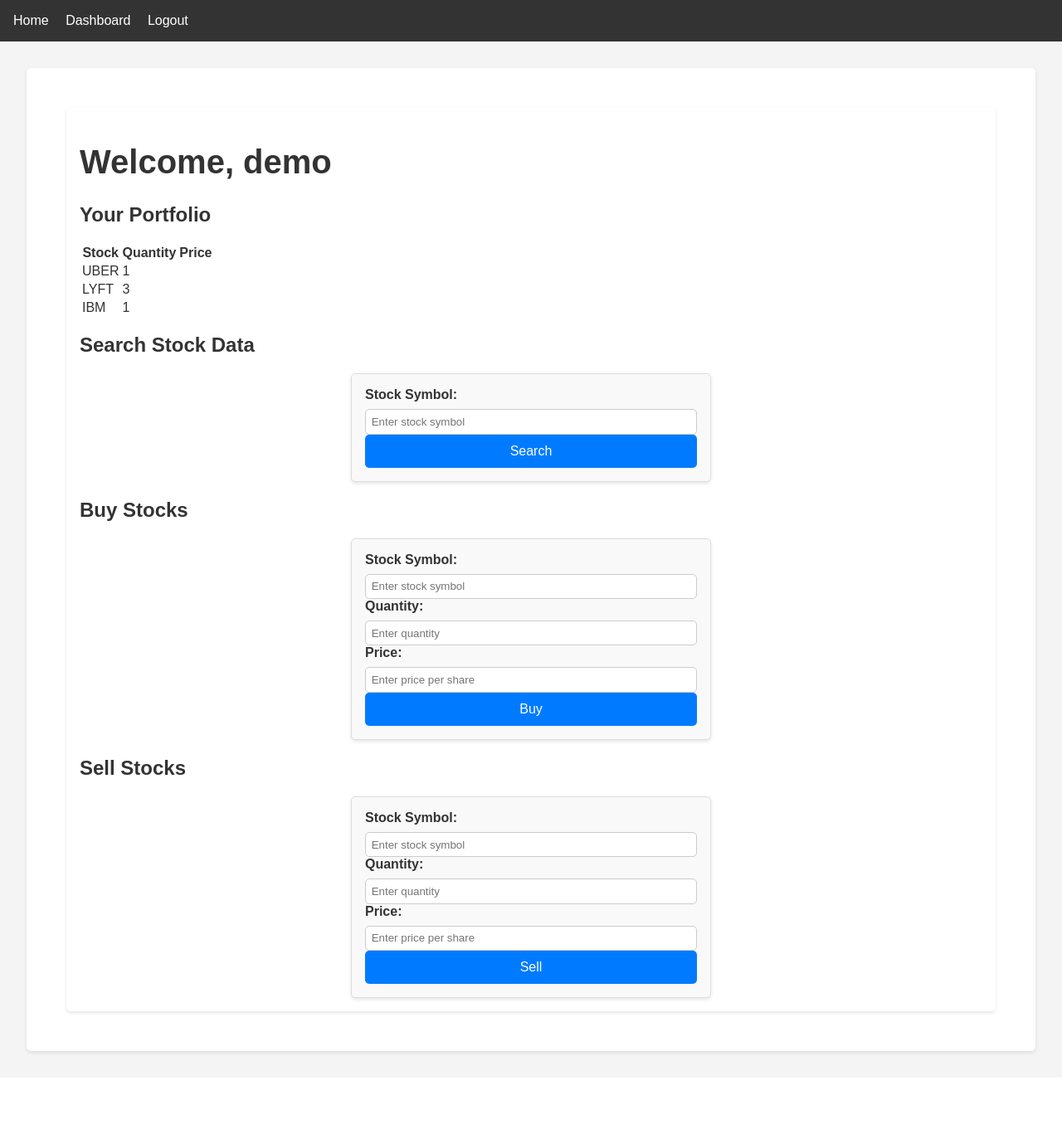
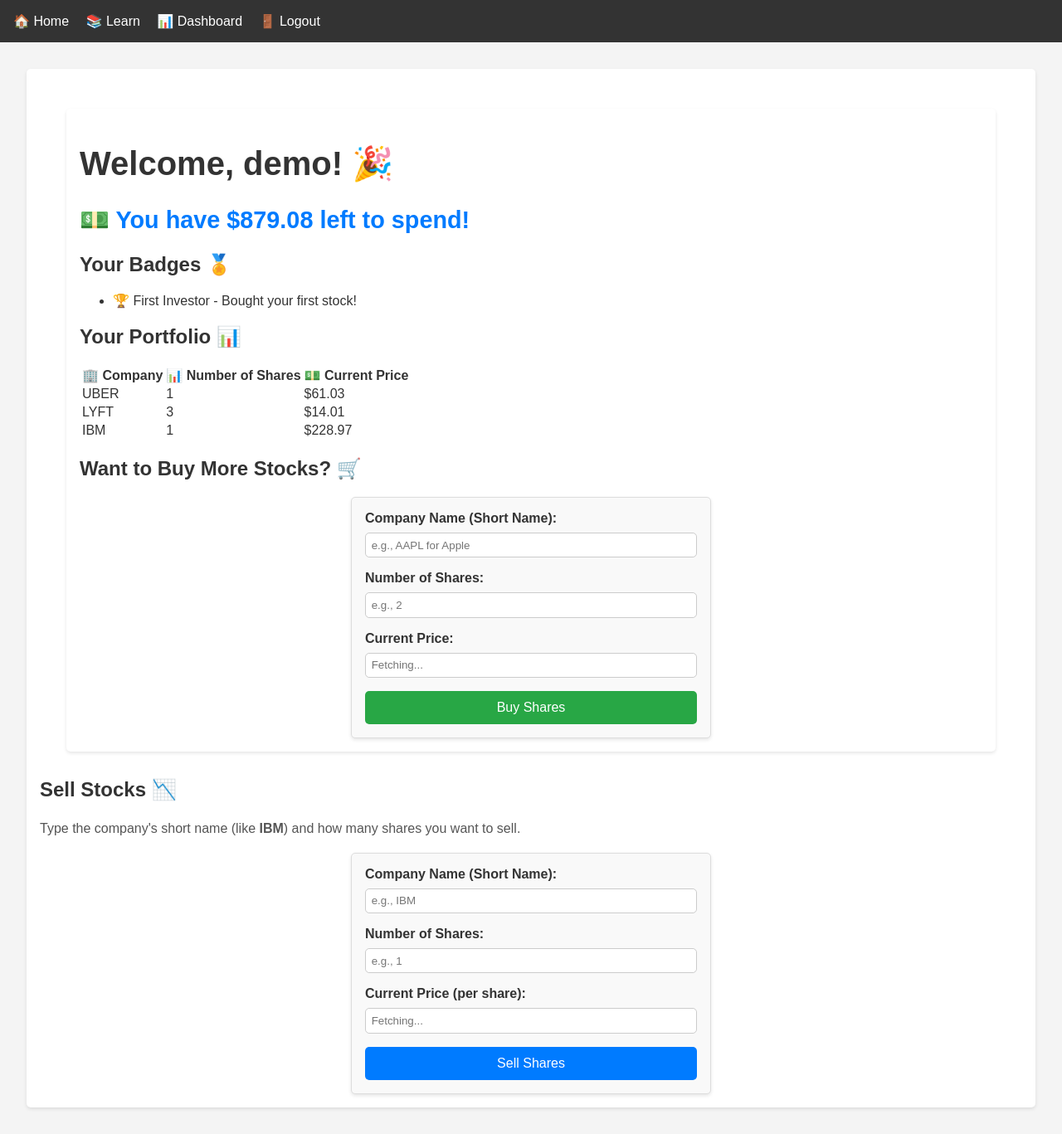
Before and after one commit to bcjumpman/retrocede, a Flask app: page /dashboard in a window 1280 px wide. Shown: the whole page at 83% size. Before the commit the page ends 1272 px from the top, so only its background shows below. Run offline with Flask 3, Linux system fonts and the light colour scheme; a user stored in the database is signed in.

Commit message:
gamified update

```diff
--- a/app/models.py
+++ b/app/models.py
@@ -10,12 +10,15 @@ class User(db.Model, UserMixin):
     username = db.Column(db.String(20), unique=True, nullable=False)
     email = db.Column(db.String(120), unique=True, nullable=False)
     password = db.Column(db.String(60), nullable=False)
+    balance = db.Column(db.Float, default=1000.0, nullable=False)
     portfolio = db.relationship('Portfolio', backref='owner', lazy=True)
+
 
 class Portfolio(db.Model):
     id = db.Column(db.Integer, primary_key=True)
     stock = db.Column(db.String(10), nullable=False)
     quantity = db.Column(db.Integer, nullable=False)
+    price = db.Column(db.Float, nullable=False, default=0.0)
     user_id = db.Column(db.Integer, db.ForeignKey('user.id'), nullable=False)
 
 class Transaction(db.Model):
--- a/app/routes.py
+++ b/app/routes.py
@@ -1,13 +1,20 @@
+import os
 from flask import Blueprint, render_template, redirect, request, url_for, flash, jsonify
 from flask_login import login_required, current_user, login_user, logout_user
+import requests
 from app.models import User, Portfolio, Transaction
 from app import db, bcrypt
 from app.forms import SignupForm
-from app.utils import get_stock_data
+from dotenv import load_dotenv
+# from app.routes import bp
 import re
+import yfinance as yf
 
 # Create a Blueprint instance
 bp = Blueprint('routes', __name__)
+
+load_dotenv()
+ALPHA_VANTAGE_API_KEY = os.getenv("ALPHA_VANTAGE_API_KEY")
 
 # Landing page route
 @bp.route('/')
@@ -66,8 +73,10 @@ def signup():
         db.session.add(new_user)
         db.session.commit()
 
-        flash('Signup successful! You can now log in.', 'success')
-        return redirect(url_for('routes.login'))
+        login_user(new_user)
+
+        # flash(f'Welcome, {username}! Your account has been created successfully.', 'success')
+        return redirect(url_for('routes.dashboard'))
 
     # Display form errors
     if form.errors:
@@ -77,6 +86,11 @@ def signup():
 
     return render_template('signup.html', form=form)
 
+# Learn route
+@bp.route('/learn')
+def learn():
+    return render_template('learn.html')
+
 
 # Dashboard route
 @bp.route('/dashboard')
@@ -84,70 +98,180 @@ def signup():
 def dashboard():
     return render_template('dashboard.html', user=current_user)
 
+# Ticker search route
+@bp.route('/resolve_ticker', methods=['GET'])
+def resolve_ticker():
+    """
+    Resolve company name to stock ticker using Alpha Vantage API.
+    """
+    company_name = request.args.get('company_name', '').strip()
+    if not company_name:
+        return jsonify({"error": "Company name is required"}), 400
+
+    try:
+        # Alpha Vantage SYMBOL_SEARCH endpoint
+        url = "https://www.alphavantage.co/query"
+        params = {
+            "function": "SYMBOL_SEARCH",
+            "keywords": company_name,
+            "apikey": ALPHA_VANTAGE_API_KEY
+        }
+        response = requests.get(url, params=params)
+        response.raise_for_status()  # Raise exception for HTTP errors
+
+        data = response.json()
+
+        # Debugging: Print the raw response
+        print("Alpha Vantage Response:", data)
+
+        # Check if bestMatches exist in the response
+        if "bestMatches" in data and len(data["bestMatches"]) > 0:
+            best_match = data["bestMatches"][0]  # Take the first result
+            ticker_symbol = best_match.get("1. symbol", "N/A")
+            return jsonify({"ticker": ticker_symbol})
+        else:
+            return jsonify({"error": "No ticker found for the given company name."}), 404
+
+    except requests.exceptions.RequestException as e:
+        print("Request Error:", str(e))
+        return jsonify({"error": f"Error contacting Alpha Vantage: {str(e)}"}), 500
+    except Exception as e:
+        print("Unexpected Error:", str(e))
+        return jsonify({"error": f"An unexpected error occurred: {str(e)}"}), 500
+
 # Stock data
 @bp.route('/stock/<symbol>', methods=['GET'])
 def stock_data(symbol):
     """
-    Endpoint to fetch stock data for a given symbol.
+    Endpoint to fetch stock data for the given symbol.
     """
-    try:
-        data = get_stock_data(symbol)
-        if "error" in data:
-            return jsonify({"error": data["error"]}), 400  # Return 400 for errors
-        return jsonify(data)
-    except Exception as e:
-        print(f"Error fetching stock data: {e}")
-        return jsonify({"error": "An unexpected error occurred"}), 500
+    from app.utils import get_stock_data
+
+    data = get_stock_data(symbol)
+    if "error" in data:
+        return jsonify({"error": data["error"]}), 400
+
+    # Extract the current price
+    current_price = data.get('close', None)
+    if current_price is None:
+        return jsonify({"error": "Could not retrieve current stock price."}), 400
+
+    return jsonify({"current_price": current_price})
+
 
 # Buy stock
 @bp.route('/buy', methods=['POST'])
 @login_required
 def buy_stock():
-    stock = request.form.get('stock').upper()
-    quantity = int(request.form.get('quantity'))
-    price = float(request.form.get('price'))
+    stock = request.form.get('stock', '').upper()
+    quantity = request.form.get('quantity', 0)
+    price = request.form.get('price', None)
 
-    # Record the transaction
-    transaction = Transaction(
-        stock=stock,
-        quantity=quantity,
-        price=price,
-        transaction_type="buy",
-        user_id=current_user.id
-    )
+    # Validate inputs
+    if not stock or not quantity or not price:
+        flash("All fields are required, including the stock price.", "danger")
+        return redirect(url_for('routes.dashboard'))
+
+    try:
+        quantity = int(quantity)
+        price = float(price)
+    except (ValueError, TypeError):
+        flash("Invalid input: quantity and price must be valid numbers.", "danger")
+        return redirect(url_for('routes.dashboard'))
+
+    # Prevent negative or zero stock purchases
+    if quantity <= 0:
+        flash("Quantity must be greater than zero.", "danger")
+        return redirect(url_for('routes.dashboard'))
+
+    if price <= 0:
+        flash("Invalid stock price.", "danger")
+        return redirect(url_for('routes.dashboard'))
+
+    total_cost = round(quantity * price, 2)
+
+    # Check if user has enough balance
+    if current_user.balance < total_cost:
+        flash(f"Not enough balance! You need ${total_cost:.2f}, but you only have ${current_user.balance:.2f}.", "danger")
+        return redirect(url_for('routes.dashboard'))
+
+    # Deduct the cost and update balance
+    current_user.balance -= total_cost
+
+    # Check if the stock already exists in the user's portfolio
+    portfolio_item = Portfolio.query.filter_by(user_id=current_user.id, stock=stock).first()
+
+    if portfolio_item:
+        total_quantity = portfolio_item.quantity + quantity
+        new_average_price = ((portfolio_item.quantity * portfolio_item.price) + (quantity * price)) / total_quantity
+        portfolio_item.quantity = total_quantity
+        portfolio_item.price = round(new_average_price, 2)
+    else:
+        new_stock = Portfolio(stock=stock, quantity=quantity, price=round(price, 2), user_id=current_user.id)
+        db.session.add(new_stock)
+
+    # Log the transaction
+    transaction = Transaction(stock=stock, quantity=quantity, price=price, transaction_type="buy", user_id=current_user.id)
     db.session.add(transaction)
+    db.session.commit()
 
-    # Update the portfolio
-    portfolio_item = Portfolio.query.filter_by(user_id=current_user.id, stock=stock).first()
-    if portfolio_item:
-        portfolio_item.quantity += quantity
-    else:
-        portfolio_item = Portfolio(stock=stock, quantity=quantity, user_id=current_user.id)
-        db.session.add(portfolio_item)
+    flash(f"Successfully purchased {quantity} shares of {stock} for ${total_cost:.2f}. You have ${current_user.balance:.2f} left.", "success")
+    return redirect(url_for('routes.dashboard'))
 
-    db.session.commit()
-    flash(f"Successfully bought {quantity} shares of {stock} at ${price} each.", "success")
-    return redirect(url_for('routes.dashboard'))
+
 
 # Sell stock
 @bp.route('/sell', methods=['POST'])
 @login_required
 def sell_stock():
-    stock = request.form.get('stock').upper()
-    quantity = int(request.form.get('quantity'))
-    price = float(request.form.get('price'))
+    stock = request.form.get('stock', '').upper()
+    quantity = request.form.get('quantity', 0)
+    price = request.form.get('price', None)
 
-    # Update the portfolio
-    portfolio_item = Portfolio.query.filter_by(user_id=current_user.id, stock=stock).first()
-    if not portfolio_item or portfolio_item.quantity < quantity:
-        flash(f"Error: Not enough shares of {stock} to sell.", "danger")
+    # Validate inputs
+    if not stock or not quantity or not price:
+        flash("All fields are required, including the stock price.", "danger")
         return redirect(url_for('routes.dashboard'))
 
+    try:
+        quantity = int(quantity)
+        price = float(price)
+    except (ValueError, TypeError):
+        flash("Invalid input: quantity and price must be valid numbers.", "danger")
+        return redirect(url_for('routes.dashboard'))
+
+    # Prevent invalid or negative inputs
+    if quantity <= 0:
+        flash("Quantity must be greater than zero.", "danger")
+        return redirect(url_for('routes.dashboard'))
+
+    if price <= 0:
+        flash("Invalid stock price.", "danger")
+        return redirect(url_for('routes.dashboard'))
+
+    # Retrieve stock from user's portfolio
+    portfolio_item = Portfolio.query.filter_by(user_id=current_user.id, stock=stock).first()
+    if not portfolio_item:
+        flash(f"You don't own any shares of {stock}.", "danger")
+        return redirect(url_for('routes.dashboard'))
+
+    # Check if user has enough shares to sell
+    if portfolio_item.quantity < quantity:
+        flash(f"Insufficient shares! You only have {portfolio_item.quantity} shares of {stock}.", "danger")
+        return redirect(url_for('routes.dashboard'))
+
+    # Calculate earnings from the sale
+    earnings = round(quantity * price, 2)
+
+    # Update portfolio
     portfolio_item.quantity -= quantity
-    if portfolio_item.quantity == 0:
+    if portfolio_item.quantity == 0:  # Remove stock if quantity becomes 0
         db.session.delete(portfolio_item)
 
-    # Record the transaction
+    # Update user balance
+    current_user.balance += earnings
+
+    # Log the transaction
     transaction = Transaction(
         stock=stock,
         quantity=quantity,
@@ -156,10 +280,12 @@ def sell_stock():
         user_id=current_user.id
     )
     db.session.add(transaction)
+
     db.session.commit()
 
-    flash(f"Successfully sold {quantity} shares of {stock} at ${price} each.", "success")
+    flash(f"Successfully sold {quantity} shares of {stock} for ${earnings:.2f}. Your new balance is ${current_user.balance:.2f}.", "success")
     return redirect(url_for('routes.dashboard'))
+
 
 # Logout route
 @bp.route('/logout')
--- a/app/templates/base.html
+++ b/app/templates/base.html
@@ -8,33 +8,59 @@
       rel="stylesheet"
       href="{{ url_for('static', filename='style.css') }}"
     />
+
+    <link
+      rel="icon"
+      href="{{ url_for('static', filename='favicon-32x32.png') }}"
+      type="image/x-icon"
+    />
   </head>
   <body>
     <nav>
-      <a href="{{ url_for('routes.landing') }}">Home</a>
+      <a href="{{ url_for('routes.landing') }}">🏠 Home</a>
+      <a href="{{ url_for('routes.learn') }}">📚 Learn</a>
       {% if current_user.is_authenticated %}
-      <a href="{{ url_for('routes.dashboard') }}">Dashboard</a>
-      <a href="{{ url_for('routes.logout') }}">Logout</a>
+      <a href="{{ url_for('routes.dashboard') }}">📊 Dashboard</a>
+      <a href="{{ url_for('routes.logout') }}">🚪 Logout</a>
       {% else %}
-      <a href="{{ url_for('routes.login') }}">Login</a>
-      <a href="{{ url_for('routes.signup') }}">Signup</a>
+      <a href="{{ url_for('routes.login') }}">🔐 Login</a>
+      <a href="{{ url_for('routes.signup') }}">📋 Signup</a>
+
       {% endif %}
     </nav>
+
+    <!-- Flash messages -->
+    <div id="flash-messages" style="display: none">
+      {% with messages = get_flashed_messages(with_categories=true) %} {% if
+      messages %}
+      <ul id="messages" style="display: none">
+        {% for category, message in messages %}
+        <li data-category="{{ category }}">{{ message }}</li>
+        {% endfor %}
+      </ul>
+      {% endif %} {% endwith %}
+    </div>
+
+    <!-- Main content block -->
     <div class="container">{% block content %}{% endblock %}</div>
 
-    {% with messages = get_flashed_messages(with_categories=true) %} {% if
-    messages %}
-    <ul class="flash-messages">
-      {% for category, message in messages %}
-      <li class="{{ category }}">{{ message }}</li>
-      {% endfor %}
-    </ul>
-    {% endif %} {% endwith %}
+    <!-- JavaScript to render flash messages -->
+    <script>
+      window.addEventListener("DOMContentLoaded", () => {
+        const flashMessages = document.querySelectorAll("#messages li");
+        flashMessages.forEach((msg) => {
+          const category = msg.getAttribute("data-category");
+          const message = msg.textContent;
+
+          if (category === "success") {
+            alert(`✅ Success: ${message}`);
+          } else if (category === "danger") {
+            alert(`❌ Error: ${message}`);
+          } else {
+            alert(`ℹ️ Info: ${message}`);
+          }
+        });
+      });
+    </script>
   </body>
 </html>
-
-<!-- <p>Is authenticated: {{ current_user.is_authenticated }}</p>
-<p>
-  User: {{ current_user.username if current_user.is_authenticated else 'Guest'
-  }}
-</p> -->
--- a/app/templates/dashboard.html
+++ b/app/templates/dashboard.html
@@ -1,154 +1,159 @@
-{% extends "base.html" %} {% block content %}
+{% extends "base.html" %}
+{% block content %}
 <div class="container">
-  <h1>Welcome, {{ user.username }}</h1>
+    <h1>Welcome, {{ user.username }}! 🎉</h1>
 
-  <h2>Your Portfolio</h2>
+    <!-- Display balance dynamically -->
+    <h2 style="font-size: 1.8em; color: #007bff;">
+        💵 You have ${{ "%.2f"|format(user.balance or 0.0) }} left to spend!
+    </h2>
+
+    <h2>Your Badges 🏅</h2>
+    <ul>
+        {% if user.balance and user.balance > 1000 %}
+            <li>💰 Smart Saver - Made a profit!</li>
+        {% endif %}
+
+        {% if user.portfolio|length > 0 %}
+            <li>🏆 First Investor - Bought your first stock!</li>
+        {% endif %}
+    </ul>
+
+    <h2>Your Portfolio 📊</h2>
     <table class="portfolio-table">
         <tr>
-      <th>Stock</th>
-      <th>Quantity</th>
-      <th>Price</th>
+            <th>🏢 Company</th>
+            <th>📊 Number of Shares</th>
+            <th>💵 Current Price</th>
         </tr>
         {% for stock in user.portfolio %}
         <tr>
             <td>{{ stock.stock }}</td>
             <td>{{ stock.quantity }}</td>
-      <td>{{ stock.price }}</td>
+            <td>${{ "%.2f"|format(stock.price) }}</td>
         </tr>
         {% endfor %}
     </table>
 
-  <h2>Search Stock Data</h2>
-  <form id="stock-form">
-    <label for="symbol">Stock Symbol:</label>
-    <input
-      type="text"
-      id="symbol"
-      name="symbol"
-      required
-      placeholder="Enter stock symbol"
-    />
-    <button type="submit">Search</button>
-  </form>
-
-  <h2>Buy Stocks</h2>
-  <form method="POST" action="/buy">
-    <label for="buy-stock">Stock Symbol:</label>
+    <h2>Want to Buy More Stocks? 🛒</h2>
+    <form id="buy-form" method="POST" action="/buy">
+        <div>
+            <label for="buy-stock">Company Name (Short Name):</label>
             <input
                 type="text"
                 id="buy-stock"
                 name="stock"
                 required
-      placeholder="Enter stock symbol"
+                placeholder="e.g., AAPL for Apple"
             />
-
-    <label for="buy-quantity">Quantity:</label>
+        </div>
+        <div>
+            <label for="buy-quantity">Number of Shares:</label>
             <input
                 type="number"
                 id="buy-quantity"
                 name="quantity"
                 required
-      placeholder="Enter quantity"
+                placeholder="e.g., 2"
             />
-
-    <label for="buy-price">Price:</label>
+        </div>
+        <div>
+            <label for="buy-price">Current Price:</label>
             <input
-      type="number"
-      step="0.01"
+                type="text"
                 id="buy-price"
                 name="price"
-      required
-      placeholder="Enter price per share"
+                readonly
+                placeholder="Fetching..."
             />
+        </div>
+        <button type="submit" style="background-color: #28a745; color: white;">
+            Buy Shares
+        </button>
+    </form>
+</div>
 
-    <button type="submit">Buy</button>
-  </form>
-
-  <h2>Sell Stocks</h2>
-  <form method="POST" action="/sell">
-    <label for="sell-stock">Stock Symbol:</label>
+<h2>Sell Stocks 📉</h2>
+<p>Type the company's short name (like <strong>IBM</strong>) and how many shares you want to sell.</p>
+<form id="sell-form" method="POST" action="{{ url_for('routes.sell_stock') }}">
+    <div>
+        <label for="sell-stock">Company Name (Short Name):</label>
         <input
             type="text"
             id="sell-stock"
             name="stock"
             required
-      placeholder="Enter stock symbol"
+            placeholder="e.g., IBM"
         />
-
-    <label for="sell-quantity">Quantity:</label>
+    </div>
+    <div>
+        <label for="sell-quantity">Number of Shares:</label>
         <input
             type="number"
             id="sell-quantity"
             name="quantity"
             required
-      placeholder="Enter quantity"
+            min="1"
+            placeholder="e.g., 1"
         />
-
-    <label for="sell-price">Price:</label>
+    </div>
+    <div>
+        <label for="sell-price">Current Price (per share):</label>
         <input
-      type="number"
-      step="0.01"
+            type="text"
             id="sell-price"
             name="price"
-      required
-      placeholder="Enter price per share"
+            readonly
+            placeholder="Fetching..."
         />
-
-    <button type="submit">Sell</button>
+    </div>
+    <button type="submit">Sell Shares</button>
 </form>
 
-  <div id="stock-data" class="stock-data-container">
-    <!-- Stock data will be dynamically inserted here -->
-  </div>
-</div>
+  <script>
+    document
+      .getElementById("buy-stock")
+      .addEventListener("blur", async function () {
+        const stockSymbol = this.value.trim().toUpperCase();
+        const priceInput = document.getElementById("buy-price");
 
-<script>
-  // Handle stock search
-  document
-    .getElementById("stock-form")
-    .addEventListener("submit", async (e) => {
-      e.preventDefault();
-
-      // Get the stock symbol from the input
-      const symbol = document.getElementById("symbol").value;
-
-      // Fetch data from the stock API endpoint
-      const response = await fetch(`/stock/${symbol}`);
+        if (stockSymbol) {
+          try {
+            const response = await fetch(`/stock/${stockSymbol}`);
             const data = await response.json();
 
-      // Select the stock data div for displaying results
-      const stockDataDiv = document.getElementById("stock-data");
+            if (response.ok && data.current_price) {
+              priceInput.value = data.current_price.toFixed(2);
+            } else {
+              priceInput.value = "";
+              alert(
+                "Unable to fetch stock price. Please check the stock symbol."
+              );
+            }
+          } catch (error) {
+            console.error("Error fetching stock price:", error);
+            alert("An error occurred. Please try again.");
+          }
+        }
+      });
 
-      // Handle the response
-      if (response.ok) {
-        if (data.error) {
-          stockDataDiv.innerHTML = `<p style="color: red;">${data.error}</p>`;
+      document.getElementById("sell-stock").addEventListener("blur", async function () {
+    const stockSymbol = this.value.trim().toUpperCase();
+    const priceInput = document.getElementById("sell-price");
+
+    if (stockSymbol) {
+        // Fetch stock price from the backend
+        const response = await fetch(`/stock/${stockSymbol}`);
+        const data = await response.json();
+
+        if (response.ok && data.current_price) {
+            priceInput.value = data.current_price.toFixed(2);
         } else {
-          stockDataDiv.innerHTML = `
-      <div class="stock-card">
-        <h3>${data.symbol}</h3>
-        <p><strong>Date:</strong> ${data.date}</p>
-        <p><strong>Open:</strong> $${data.open.toFixed(2)}</p>
-        <p><strong>High:</strong> $${data.high.toFixed(2)}</p>
-        <p><strong>Low:</strong> $${data.low.toFixed(2)}</p>
-        <p><strong>Close:</strong> $${data.close.toFixed(2)}</p>
-        <p><strong>Volume:</strong> ${data.volume}</p>
-        <hr>
-        <p><strong>Average High (Last 5 Days):</strong> $${data.avg_high.toFixed(
-          2
-        )}</p>
-        <p><strong>Average Low (Last 5 Days):</strong> $${data.avg_low.toFixed(
-          2
-        )}</p>
-        <p><strong>Average Volume (Last 5 Days):</strong> ${Math.round(
-          data.avg_volume
-        )}</p>
-      </div>
-    `;
+            priceInput.value = "N/A";
+            alert("Error fetching stock price. Please check the stock symbol.");
         }
-      } else {
-        stockDataDiv.innerHTML = `<p style="color: red;">Error: Unable to fetch stock data.</p>`;
     }
 });
   </script>
   {% endblock %}
+</div>
--- a/run.py
+++ b/run.py
@@ -1,5 +1,6 @@
-from app import app
+from app import create_app
+
+app = create_app()
 
 if __name__ == "__main__":
-    # Run app
     app.run(debug=True, host="127.0.0.1", port=5000)
```
Also changed, not shown: app/__init__.py (+29 -22 lines), app/templates/learn.html (added, +29 -0 lines), migrations/versions/6f9afc5b9513_added_transaction_model.py (deleted, +0 -38 lines), migrations/versions/72015bbc7f23_add_balance_field_to_user_model.py (added, +32 -0 lines), migrations/versions/ba5bbe56f595_initial_migration_create_tables.py (added, +58 -0 lines), reset_db.py (added, +36 -0 lines), app/static/favicon-32x32.png (added), instance/main.db. Lines whose indentation alone changed are shown as unchanged.
